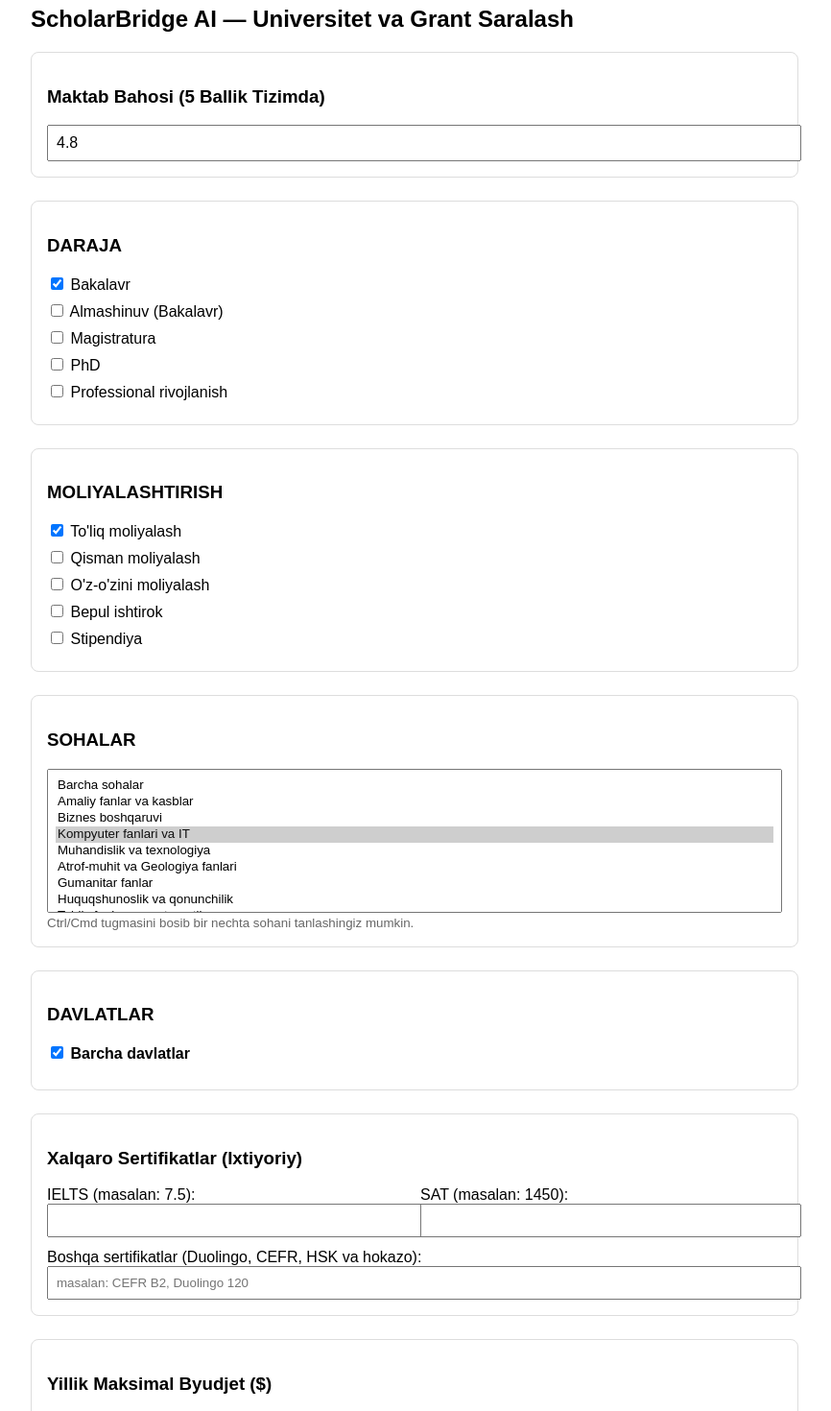
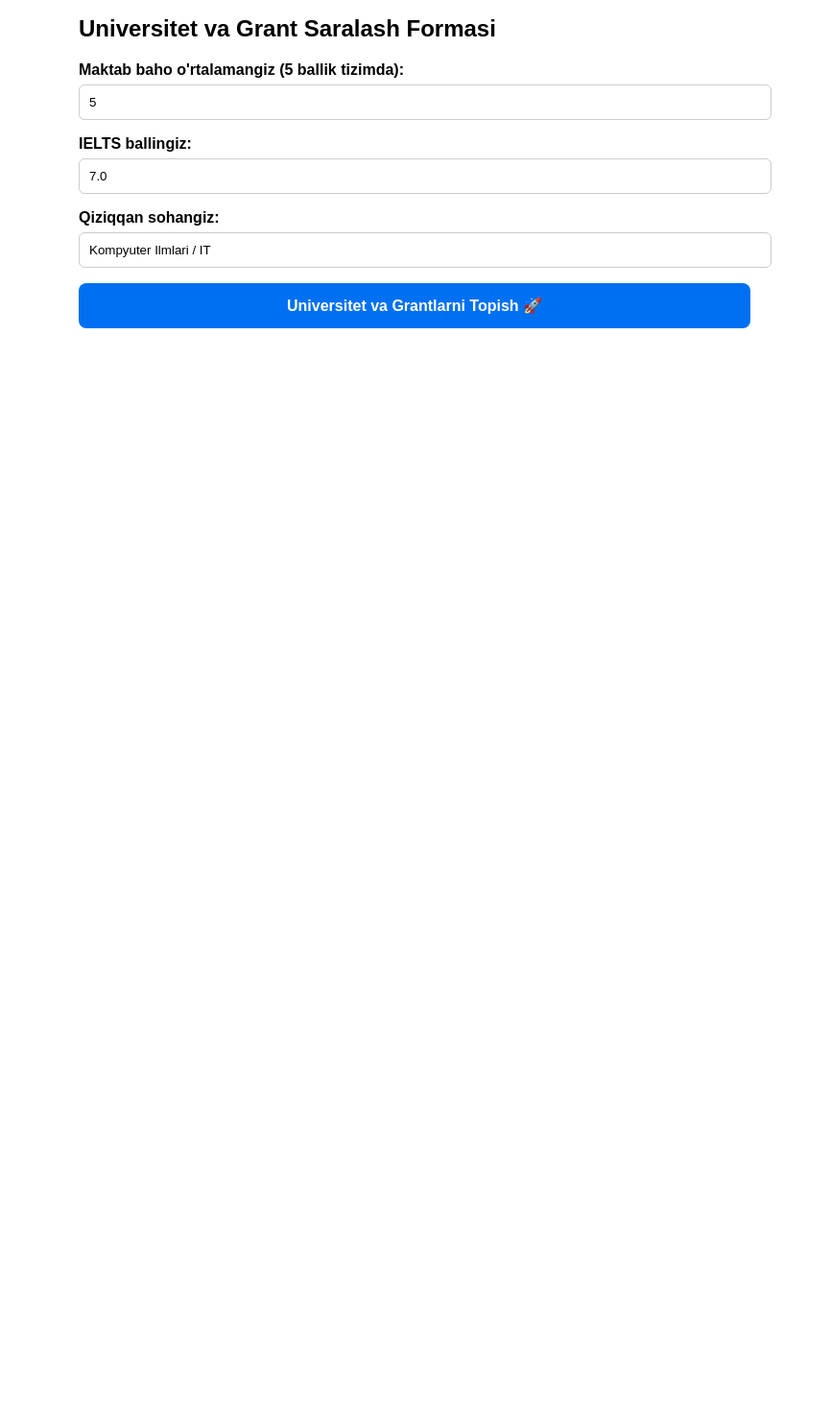
Before and after one commit to jamijomi344as-jpg/ScholarBridge, a Next.js app: page /find in a window 1280 px wide. Shown: the part 120-1590 px from the top of the page at 96% size, without its empty margins (208-1074 px from the left). After the commit the page ends 800 px from the top, so only its background shows below. Built offline with nearby package versions, Linux system fonts and the light colour scheme.

Commit message:
Update page.tsx

```diff
--- a/app/find/page.tsx
+++ b/app/find/page.tsx
@@ -3,216 +3,98 @@
 import { useState } from 'react';
 import { useRouter } from 'next/navigation';
 
-const DEGREE_OPTIONS = ['Bakalavr', 'Almashinuv (Bakalavr)', 'Magistratura', 'PhD', 'Professional rivojlanish'];
-const FUNDING_OPTIONS = ["To'liq moliyalash", "Qisman moliyalash", "O'z-o'zini moliyalash", 'Bepul ishtirok', 'Stipendiya'];
-const MAJOR_OPTIONS = [
-  'Barcha sohalar',
-  'Amaliy fanlar va kasblar',
-  'Biznes boshqaruvi',
-  'Kompyuter fanlari va IT',
-  'Muhandislik va texnologiya',
-  'Atrof-muhit va Geologiya fanlari',
-  'Gumanitar fanlar',
-  'Huquqshunoslik va qonunchilik',
-  'Tabiiy fanlar va matematika',
-  'Ijtimoiy fanlar',
-  'Qishloq va o‘rmon xo‘jaligi',
-  'San’at, dizayn va arxitektura',
-  'Ta’lim va tarbiya',
-  'Tibbiyot va sog‘liqni saqlash',
-  'Jurnalistika va OAV',
-  'Mehmonxona biznesi, hordiq va sport'
-];
-const COUNTRY_OPTIONS = ['AQSh', 'Buyuk Britaniya', 'Olmanya', 'Janubiy Koreya', 'Xitoy', 'Kanada', 'Avstraliya', 'Evropa davlatlari', 'Turkiya'];
-
 export default function FindPage() {
   const router = useRouter();
   const [loading, setLoading] = useState(false);
-
-  const [schoolGrade, setSchoolGrade] = useState('4.8');
-  const [selectedDegrees, setSelectedDegrees] = useState<string[]>(['Bakalavr']);
-  const [selectedFunding, setSelectedFunding] = useState<string[]>(["To'liq moliyalash"]);
-  const [selectedMajors, setSelectedMajors] = useState<string[]>(['Kompyuter fanlari va IT']);
-
-  const [allCountries, setAllCountries] = useState(true);
-  const [selectedCountries, setSelectedCountries] = useState<string[]>([]);
-
-  const [ielts, setIelts] = useState('');
-  const [sat, setSat] = useState('');
-  const [otherCertificates, setOtherCertificates] = useState('');
-  const [budget, setBudget] = useState('0');
-
-  const toggleArrayItem = (list: string[], setList: (val: string[]) => void, item: string) => {
-    if (list.includes(item)) {
-      setList(list.filter((i) => i !== item));
-    } else {
-      setList([...list, item]);
-    }
-  };
+  const [formData, setFormData] = useState({
+    schoolGrade: '5',
+    degrees: ['Bakalavr'],
+    fundingTypes: ['To\'liq Grant'],
+    majors: ['Kompyuter Ilmlari / IT'],
+    selectedCountries: ['AQSH', 'Janubiy Koreya', 'Germaniya'],
+    ielts: '7.0',
+    sat: '1350',
+    otherCertificates: '',
+    budget: '1000'
+  });
 
   const handleSubmit = async (e: React.FormEvent) => {
     e.preventDefault();
     setLoading(true);
 
-    const payload = {
-      schoolGrade,
-      degrees: selectedDegrees,
-      fundingTypes: selectedFunding,
-      majors: selectedMajors,
-      selectedCountries: allCountries ? ['Barcha davlatlar'] : selectedCountries,
-      ielts,
-      sat,
-      otherCertificates,
-      budget,
-    };
-
     try {
       const res = await fetch('/api/recommend', {
         method: 'POST',
         headers: { 'Content-Type': 'application/json' },
-        body: JSON.stringify(payload),
+        body: JSON.stringify(formData),
       });
 
       const data = await res.json();
-      localStorage.setItem('scholarBridge_results', JSON.stringify(data.recommendations || []));
-      router.push('/recommendations');
+
+      if (data.recommendations && Array.isArray(data.recommendations)) {
+        localStorage.setItem('scholarBridge_results', JSON.stringify(data.recommendations));
+        router.push('/recommendations');
+      } else {
+        alert('AI javob berishda xatolik yuz berdi. Qaytadan urinib ko\'ring.');
+      }
     } catch (err) {
-      alert('Xatolik yuz berdi. Qayta urinib ko‘ring.');
+      console.error(err);
+      alert('Tarmoq xatosi yuz berdi!');
     } finally {
       setLoading(false);
     }
   };
 
   return (
-    <div style={{ maxWidth: '800px', margin: '30px auto', padding: '20px', fontFamily: 'sans-serif' }}>
-      <h2>ScholarBridge AI — Universitet va Grant Saralash</h2>
-
-      <form onSubmit={handleSubmit} style={{ display: 'flex', flexDirection: 'column', gap: '24px' }}>
-
-        {/* MAKTAB BAHOSI */}
-        <div style={{ border: '1px solid #ddd', padding: '16px', borderRadius: '8px' }}>
-          <h3>Maktab Bahosi (5 Ballik Tizimda)</h3>
+    <div style={{ maxWidth: '700px', margin: '40px auto', padding: '20px', fontFamily: 'sans-serif' }}>
+      <h2>Universitet va Grant Saralash Formasi</h2>
+      <form onSubmit={handleSubmit} style={{ display: 'flex', flexDirection: 'column', gap: '16px' }}>
+        <div>
+          <label style={{ fontWeight: 'bold' }}>Maktab baho o'rtalamangiz (5 ballik tizimda):</label>
           <input
-            type="number" step="0.1" min="1" max="5"
-            value={schoolGrade}
-            onChange={(e) => setSchoolGrade(e.target.value)}
-            required
-            style={{ width: '100%', padding: '8px', fontSize: '16px' }}
+            type="text"
+            value={formData.schoolGrade}
+            onChange={(e) => setFormData({...formData, schoolGrade: e.target.value})}
+            style={{ width: '100%', padding: '10px', marginTop: '6px', borderRadius: '6px', border: '1px solid #ccc' }}
           />
         </div>
 
-        {/* DARAJA */}
-        <div style={{ border: '1px solid #ddd', padding: '16px', borderRadius: '8px' }}>
-          <h3>DARAJA</h3>
-          {DEGREE_OPTIONS.map((deg) => (
-            <label key={deg} style={{ display: 'block', margin: '8px 0', cursor: 'pointer' }}>
-              <input
-                type="checkbox"
-                checked={selectedDegrees.includes(deg)}
-                onChange={() => toggleArrayItem(selectedDegrees, setSelectedDegrees, deg)}
-              /> {' '}
-              {deg}
-            </label>
-          ))}
+        <div>
+          <label style={{ fontWeight: 'bold' }}>IELTS ballingiz:</label>
+          <input
+            type="text"
+            value={formData.ielts}
+            onChange={(e) => setFormData({...formData, ielts: e.target.value})}
+            style={{ width: '100%', padding: '10px', marginTop: '6px', borderRadius: '6px', border: '1px solid #ccc' }}
+          />
         </div>
 
-        {/* MOLIYALASHTIRISH */}
-        <div style={{ border: '1px solid #ddd', padding: '16px', borderRadius: '8px' }}>
-          <h3>MOLIYALASHTIRISH</h3>
-          {FUNDING_OPTIONS.map((fund) => (
-            <label key={fund} style={{ display: 'block', margin: '8px 0', cursor: 'pointer' }}>
-              <input
-                type="checkbox"
-                checked={selectedFunding.includes(fund)}
-                onChange={() => toggleArrayItem(selectedFunding, setSelectedFunding, fund)}
-              /> {' '}
-              {fund}
-            </label>
-          ))}
-        </div>
-
-        {/* SOHALAR */}
-        <div style={{ border: '1px solid #ddd', padding: '16px', borderRadius: '8px' }}>
-          <h3>SOHALAR</h3>
-          <select
-            multiple
-            value={selectedMajors}
-            onChange={(e) => setSelectedMajors(Array.from(e.target.selectedOptions, option => option.value))}
-            style={{ width: '100%', height: '150px', padding: '8px' }}
-          >
-            {MAJOR_OPTIONS.map((m) => (
-              <option key={m} value={m}>{m}</option>
-            ))}
-          </select>
-          <small style={{ color: '#666' }}>Ctrl/Cmd tugmasini bosib bir nechta sohani tanlashingiz mumkin.</small>
-        </div>
-
-        {/* DAVLATLAR TANLOVI */}
-        <div style={{ border: '1px solid #ddd', padding: '16px', borderRadius: '8px' }}>
-          <h3>DAVLATLAR</h3>
-          <label style={{ display: 'block', marginBottom: '12px', fontWeight: 'bold' }}>
-            <input
-              type="checkbox"
-              checked={allCountries}
-              onChange={(e) => setAllCountries(e.target.checked)}
-            /> Barcha davlatlar
-          </label>
-
-          {!allCountries && (
-            <div style={{ display: 'grid', gridTemplateColumns: '1fr 1fr', gap: '8px' }}>
-              {COUNTRY_OPTIONS.map((c) => (
-                <label key={c} style={{ cursor: 'pointer' }}>
-                  <input
-                    type="checkbox"
-                    checked={selectedCountries.includes(c)}
-                    onChange={() => toggleArrayItem(selectedCountries, setSelectedCountries, c)}
-                  /> {' '}
-                  {c}
-                </label>
-              ))}
-            </div>
-          )}
-        </div>
-
-        {/* SERTIFIKATLAR (IXTIYORIY) */}
-        <div style={{ border: '1px solid #ddd', padding: '16px', borderRadius: '8px' }}>
-          <h3>Xalqaro Sertifikatlar (Ixtiyoriy)</h3>
-          <div style={{ display: 'grid', gridTemplateColumns: '1fr 1fr', gap: '12px' }}>
-            <div>
-              <label>IELTS (masalan: 7.5):</label>
-              <input type="text" value={ielts} onChange={(e) => setIelts(e.target.value)} style={{ width: '100%', padding: '8px' }} />
-            </div>
-            <div>
-              <label>SAT (masalan: 1450):</label>
-              <input type="text" value={sat} onChange={(e) => setSat(e.target.value)} style={{ width: '100%', padding: '8px' }} />
-            </div>
-          </div>
-          <div style={{ marginTop: '12px' }}>
-            <label>Boshqa sertifikatlar (Duolingo, CEFR, HSK va hokazo):</label>
-            <input type="text" value={otherCertificates} onChange={(e) => setOtherCertificates(e.target.value)} style={{ width: '100%', padding: '8px' }} placeholder="masalan: CEFR B2, Duolingo 120" />
-          </div>
-        </div>
-
-        {/* BYUDJET */}
-        <div style={{ border: '1px solid #ddd', padding: '16px', borderRadius: '8px' }}>
-          <h3>Yillik Maksimal Byudjet ($)</h3>
+        <div>
+          <label style={{ fontWeight: 'bold' }}>Qiziqqan sohangiz:</label>
           <input
-            type="number"
-            value={budget}
-            onChange={(e) => setBudget(e.target.value)}
-            style={{ width: '100%', padding: '8px' }}
-            placeholder="0 dollardan boshlab (0 = faqat to'liq grantlar)"
+            type="text"
+            value={formData.majors[0]}
+            onChange={(e) => setFormData({...formData, majors: [e.target.value]})}
+            style={{ width: '100%', padding: '10px', marginTop: '6px', borderRadius: '6px', border: '1px solid #ccc' }}
           />
         </div>
 
         <button
           type="submit"
           disabled={loading}
-          style={{ padding: '16px', fontSize: '18px', backgroundColor: '#0070f3', color: '#fff', border: 'none', borderRadius: '8px', cursor: 'pointer' }}
+          style={{
+            padding: '14px',
+            backgroundColor: loading ? '#94a3b8' : '#0070f3',
+            color: '#fff',
+            border: 'none',
+            borderRadius: '8px',
+            fontSize: '16px',
+            fontWeight: 'bold',
+            cursor: loading ? 'not-allowed' : 'pointer'
+          }}
         >
-          {loading ? 'AI Tahlil va Qidiruv Bormoqda...' : 'Universitet va Grantlarni Topish'}
+          {loading ? 'AI Universitetlarni Qidirmoqda...' : 'Universitet va Grantlarni Topish 🚀'}
         </button>
-
       </form>
     </div>
   );
```
